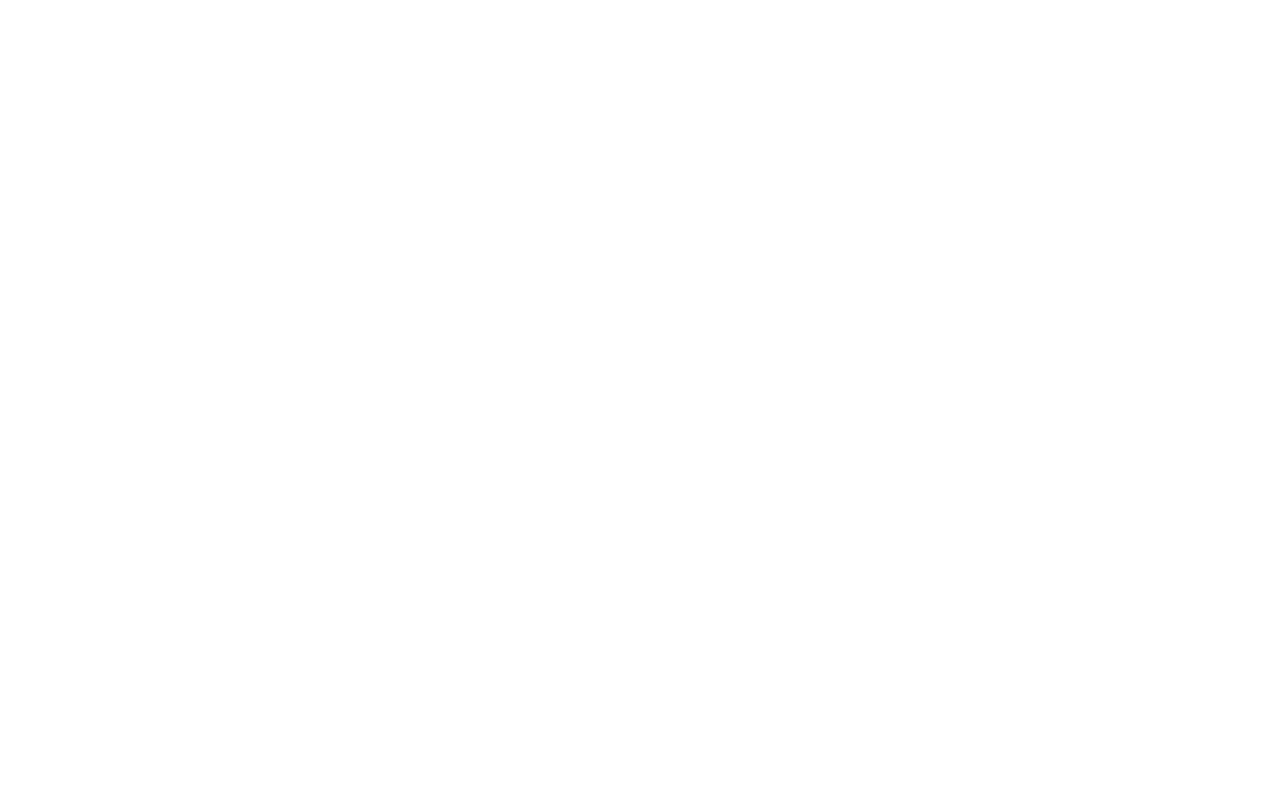
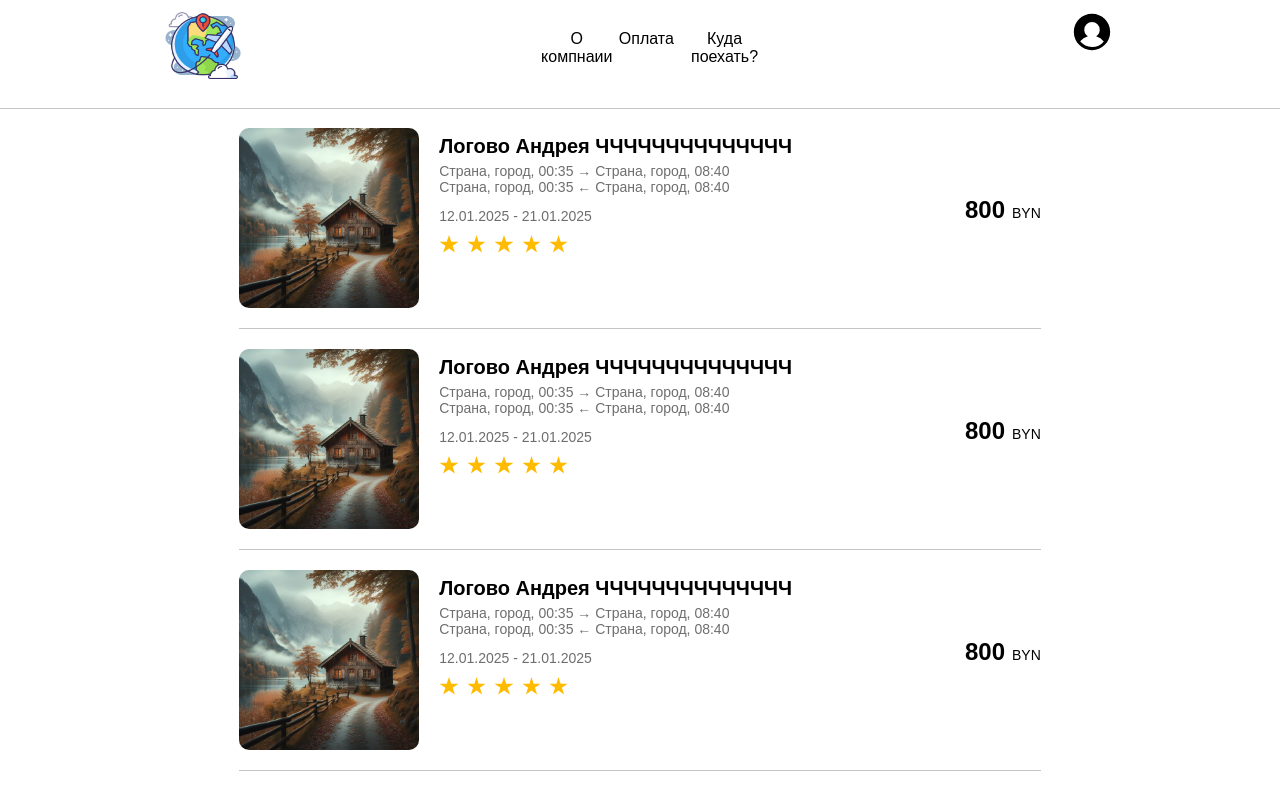
Before and after one commit to IlyhaDmi28/WorldTours, a React (Create React App) app in the folder WorldTours/frontend/: page /history in a window 1280 px wide. Before the commit this address had no page. Shown: the top 789 px of the page. Built offline with nearby package versions, Linux system fonts and the light colour scheme.

Commit message:
start devolep history page

```diff
--- a/WorldTours/frontend/public/index.html
+++ b/WorldTours/frontend/public/index.html
@@ -2,7 +2,7 @@
 <html lang="en">
   <head>
     <meta charset="utf-8" />
-    <link rel="icon" href="%PUBLIC_URL%/favicon.ico" />
+    <link rel="icon" href="./logo.png" />
     <meta name="viewport" content="width=device-width, initial-scale=1" />
     <meta name="theme-color" content="#000000" />
     <meta
--- a/WorldTours/frontend/src/App.js
+++ b/WorldTours/frontend/src/App.js
@@ -7,6 +7,7 @@
 import Survey from './pages/survey';
 import User from './pages/user';
 import Bookings from './pages/bookings';
+import History from './pages/history';
 
 function App() {
 	return (
@@ -20,6 +21,7 @@
 				<Route path="/user" element={<User/>} />
 				<Route path="/user" element={<User/>} />
 				<Route path="/bookings" element={<Bookings/>} />
+				<Route path="/history" element={<History/>} />
 			</Routes>
 		</Router>
 	);
--- a/WorldTours/frontend/src/components/general/userController.js
+++ b/WorldTours/frontend/src/components/general/userController.js
@@ -25,10 +25,10 @@
             {isOpenUserMenu && (
                 <div className='user-menu' style={{ right }}>
                     <ul>
-                        <li onClick={openOrCloseUserMenu}><a href='/user'>Редактировать профиль</a></li>
-                        <li onClick={openOrCloseUserMenu}><a href='/bookings'>Мои брони</a></li>
-                        <li onClick={openOrCloseUserMenu}>История броней</li>
-                        <li onClick={openOrCloseUserMenu}><a href='/auth' style={{color: 'red'}}>Выйти</a></li>
+                        <li><a href='/user'>Редактировать профиль</a></li>
+                        <li><a href='/bookings'>Мои брони</a></li>
+                        <li><a href='/history'>История броней</a></li>
+                        <li><a href='/auth' style={{color: 'red'}}>Выйти</a></li>
                     </ul>
                 </div>
             )}
--- /dev/null
+++ b/WorldTours/frontend/src/components/history/historyCard.js
@@ -0,0 +1,40 @@
+import tourp from '../../img/test.jpg'
+import star from '../../img/star.svg'
+import deleteButon from '../../img/delete.svg'
+
+function HistoryCard({ booking }) {
+	return (
+	    <a className="booking-card" href='/tour'>
+            <img className="booking-card-img" src={tourp}/>
+            <div className='booking-card-name'>
+                <b>{booking.name}</b>
+            </div>
+            <div className="booking-card-route">
+                <div className="booking-card-country-and-city">
+                    Страна, город, 00:35 &#8594; Страна, город, 08:40
+                </div>
+                <div className="booking-card-country-and-city">
+                    Страна, город, 00:35 &#8592; Страна, город, 08:40
+                </div>
+            </div>
+            <div className="booking-card-date">
+                12.01.2025 - 21.01.2025
+            </div>
+
+            <div className="booking-card-hotel-stars">
+                {Array(booking.hotelStars).fill().map((_, i) => <img src={star} key={i}/>)}
+            </div>
+
+            <div className="tour-card-price">
+                <b>
+                    {booking.price}
+                </b>
+                <span>
+                    &#8194;BYN
+                </span>
+            </div>
+        </a>
+  	);
+}
+
+export default HistoryCard;
--- /dev/null
+++ b/WorldTours/frontend/src/pages/history.js
@@ -0,0 +1,34 @@
+import '../styles/history.scss';
+import Header from '../components/general/header';
+import HistoryCard from '../components/history/historyCard';
+
+function History() {
+	const booking = {
+		name: 'Логово Андрея ЧЧЧЧЧЧЧЧЧЧЧЧЧЧ',
+		country: 'Страна',
+		city: 'город',
+		hotelStars: 5,
+		price: 800,
+	};
+
+
+	return (
+		<div className="bookings narrow-conteiner">
+			<Header/>
+			<div className="line-under-header"></div>
+			<div className="bookings-list">
+				<HistoryCard booking={booking}/>
+				<HistoryCard booking={booking}/>
+				<HistoryCard booking={booking}/>
+				<HistoryCard booking={booking}/>
+				<HistoryCard booking={booking}/>
+				<HistoryCard booking={booking}/>
+				<HistoryCard booking={booking}/>
+				<HistoryCard booking={booking}/>
+				<HistoryCard booking={booking}/>
+			</div>
+		</div>
+	);
+}
+
+export default History;
--- a/WorldTours/frontend/src/styles/bookings.scss
+++ b/WorldTours/frontend/src/styles/bookings.scss
@@ -1,4 +1,4 @@
-@import './variabels/colors.scss';
+@import './components/current-and-past-bookings.scss';
 $margin-from-left-booking: 200px;
 
 .change-show-bookings-list {
@@ -21,62 +21,7 @@
 }
 
 .bookings-list {
-	padding-left: 8%;
-	padding-right: 8%;
-
 	.booking-card {
-		display: block;
-		position: relative;
-		height: 180px;
-		padding-top: 20px;
-		padding-bottom: 20px;
-		width: 100%;
-		border-bottom: 1px solid $light-grey-color;
-
-		.booking-card-img {
-			position: absolute;
-			height: 180px;
-			width: 180px;
-			border-radius: 10px;
-		}
-
-		.booking-card-name {
-			position: absolute;
-			font-size: 20px;
-			left: $margin-from-left-booking;
-			top: 27px;
-		}
-
-		.booking-card-route {
-			position: absolute;
-			font-size: 14px;
-			left: $margin-from-left-booking;
-			top: 55px;
-			color: $dark-grey-color;
-		}
-
-		.booking-card-date {
-			position: absolute;
-			font-size: 14px;
-			left: $margin-from-left-booking;
-			top: 100px;
-			color: $dark-grey-color;
-		}
-
-		.booking-card-hotel-stars {
-			position: absolute;
-			display: flex;
-			left: $margin-from-left-booking;
-			top: 127px;
-
-			display: flex;
-			column-gap: 8px;
-
-			img {
-				height: 18px;
-			}
-		}
-
 		.booking-card-status {
 			position: absolute;
 			font-size: 13px;
@@ -89,18 +34,6 @@
 			text-align: center;
 			border-radius: 14px;
 			color: white;
-		}
-
-		.tour-card-price {
-			b {
-				font-size: 24px;
-			}
-			span {
-				font-size: 14px;
-			}
-			position: absolute;
-			right: 0px;
-			top: 40%;
 		}
 
 		.tour-card-delete-button {
--- /dev/null
+++ b/WorldTours/frontend/src/styles/components/current-and-past-bookings.scss
@@ -0,0 +1,73 @@
+@import '../variabels/colors.scss';
+$margin-from-left-booking: 200px;
+
+.bookings-list {
+	padding-left: 8%;
+	padding-right: 8%;
+
+	.booking-card {
+		display: block;
+		position: relative;
+		height: 180px;
+		padding-top: 20px;
+		padding-bottom: 20px;
+		width: 100%;
+		border-bottom: 1px solid $light-grey-color;
+
+		.booking-card-img {
+			position: absolute;
+			height: 180px;
+			width: 180px;
+			border-radius: 10px;
+		}
+
+		.booking-card-name {
+			position: absolute;
+			font-size: 20px;
+			left: $margin-from-left-booking;
+			top: 27px;
+		}
+
+		.booking-card-route {
+			position: absolute;
+			font-size: 14px;
+			left: $margin-from-left-booking;
+			top: 55px;
+			color: $dark-grey-color;
+		}
+
+		.booking-card-date {
+			position: absolute;
+			font-size: 14px;
+			left: $margin-from-left-booking;
+			top: 100px;
+			color: $dark-grey-color;
+		}
+
+		.booking-card-hotel-stars {
+			position: absolute;
+			display: flex;
+			left: $margin-from-left-booking;
+			top: 127px;
+
+			display: flex;
+			column-gap: 8px;
+
+			img {
+				height: 18px;
+			}
+		}
+
+		.tour-card-price {
+			b {
+				font-size: 24px;
+			}
+			span {
+				font-size: 14px;
+			}
+			position: absolute;
+			right: 0px;
+			top: 40%;
+		}
+	}
+}
--- /dev/null
+++ b/WorldTours/frontend/src/styles/history.scss
@@ -0,0 +1,21 @@
+@import './components/current-and-past-bookings.scss';
+$margin-from-left-booking: 200px;
+
+.user-statistic-of-tours {
+	display: flex;
+	justify-content: center;
+	column-gap: 2%;
+	height: 80px;
+	justify-self: center;
+
+	button {
+		width: 160px;
+		height: 30px;
+		border-radius: 20px;
+		border: none;
+		background-color: rgb(224, 190, 39);
+		color: white;
+		font-size: 14px;
+		margin-top: 2.5%;
+	}
+}
```
Also changed, not shown: WorldTours/frontend/public/logo.png (added).
